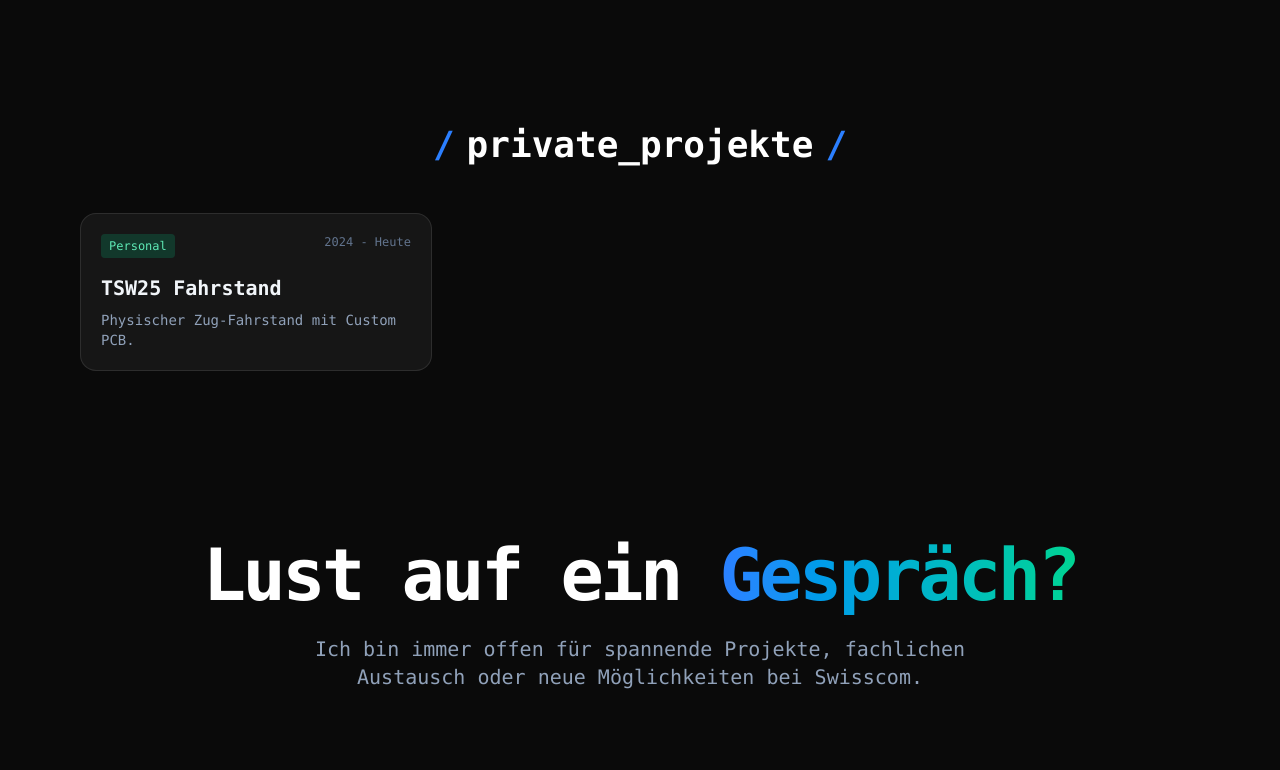
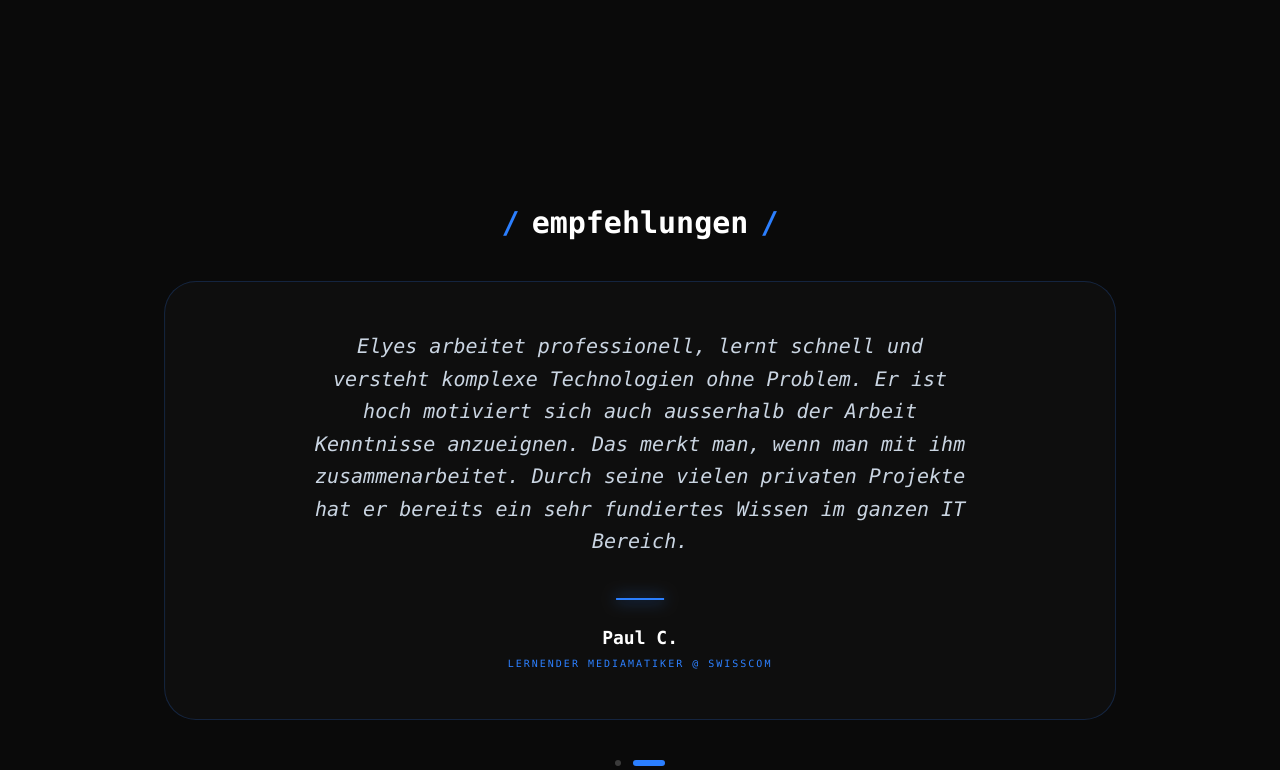
Before and after one commit to elyesghazel/portfolio, a React (Vite) app: page / in a window 1280 px wide. Shown: the part 2060-2830 px from the top of the page. Built offline with nearby package versions, Linux system fonts and the light colour scheme.

Commit message:
feat: Implement a new recommendations carousel, integrate Swisscom project timeline, and add associated project and testimonial data.

```diff
--- a/package.json
+++ b/package.json
@@ -12,6 +12,8 @@
   "dependencies": {
     "@tailwindcss/vite": "^4.1.18",
     "buffer": "^6.0.3",
+    "embla-carousel-autoplay": "^8.6.0",
+    "embla-carousel-react": "^8.6.0",
     "framer-motion": "^12.34.0",
     "gray-matter": "^4.0.3",
     "lucide-react": "^0.563.0",
--- a/src/App.tsx
+++ b/src/App.tsx
@@ -14,6 +14,7 @@ import {
   Route,
   useLocation,
 } from "react-router";
+import Recommendations from "./components/Recommendations";
 
 function MainContent() {
   const location = useLocation();
@@ -36,6 +37,10 @@ function MainContent() {
 
         <Reveal>
           <Skills />
+        </Reveal>
+
+        <Reveal>
+          <Recommendations />
         </Reveal>
 
         <section id="projects" className="w-full flex flex-col items-center">
--- /dev/null
+++ b/src/components/Recommendations.tsx
@@ -0,0 +1,117 @@
+import React, { useCallback, useEffect, useState } from "react";
+import useEmblaCarousel from "embla-carousel-react";
+import Autoplay from "embla-carousel-autoplay";
+import { ChevronLeft, ChevronRight } from "lucide-react";
+import { testimonials } from "../data/testimonials";
+import ReactMarkdown from "react-markdown";
+
+export default function Recommendations() {
+  const [emblaRef, emblaApi] = useEmblaCarousel({ loop: true }, [
+    Autoplay({ delay: 5000, stopOnInteraction: true }),
+  ]);
+
+  const [selectedIndex, setSelectedIndex] = useState(0);
+
+  const onSelect = useCallback(() => {
+    if (!emblaApi) return;
+    setSelectedIndex(emblaApi.selectedScrollSnap());
+  }, [emblaApi]);
+
+  useEffect(() => {
+    if (!emblaApi) return;
+    onSelect();
+    emblaApi.on("select", onSelect);
+  }, [emblaApi, onSelect]);
+
+  return (
+    <section className="w-full max-w-5xl mx-auto py-12 md:py-20 px-4 relative">
+      <div className="flex flex-col items-center mb-8 md:mb-10 text-center">
+        <h2 className="text-2xl md:text-3xl font-bold text-white flex items-center">
+          <span className="text-blue-500 mr-2 md:mr-3">/</span> empfehlungen
+          <span className="text-blue-500 ml-2 md:ml-3">/</span>
+        </h2>
+      </div>
+
+      <div className="relative group">
+        <div
+          className="overflow-hidden cursor-grab active:cursor-grabbing"
+          ref={emblaRef}
+        >
+          <div className="flex">
+            {testimonials.map((t, index) => (
+              <div
+                key={index}
+                className="flex-[0_0_100%] min-w-0 px-1 md:px-5"
+                style={
+                  {
+                    "--accent": `var(--color-${t.accentColor})`,
+                  } as React.CSSProperties
+                }
+              >
+                <div
+                  className="relative p-5 md:p-12 bg-white/[0.02] rounded-3xl md:rounded-4xl border transition-all duration-500 min-h-[320px] md:min-h-[400px] flex flex-col justify-center"
+                  style={{
+                    borderColor:
+                      "color-mix(in srgb, var(--accent), transparent 80%)",
+                  }}
+                >
+                  <div className="relative z-10 text-center">
+                    {/* Textgröße auf Mobile reduziert (text-base) */}
+                    <div className="text-base md:text-xl text-slate-300 italic leading-relaxed mb-6 md:mb-10 max-w-2xl mx-auto prose prose-invert prose-p:leading-relaxed">
+                      <ReactMarkdown>{t.content}</ReactMarkdown>
+                    </div>
+
+                    <div className="flex flex-col items-center mt-auto">
+                      <div
+                        className="w-8 md:w-12 h-[2px] mb-4 md:mb-6 shadow-[0_0_15px_var(--accent)]"
+                        style={{ backgroundColor: "var(--accent)" }}
+                      />
+                      <h4 className="text-white font-bold text-base md:text-lg">
+                        {t.author}
+                      </h4>
+                      <p
+                        className="text-[9px] md:text-[10px] font-mono uppercase tracking-[0.2em] mt-1"
+                        style={{ color: "var(--accent)" }}
+                      >
+                        {t.role}
+                      </p>
+                    </div>
+                  </div>
+                </div>
+              </div>
+            ))}
+          </div>
+        </div>
+
+        {/* Pfeile - Nur auf Desktop sichtbar (hidden md:block) */}
+        <button
+          onClick={() => emblaApi?.scrollPrev()}
+          className="absolute left-[-60px] top-1/2 -translate-y-1/2 p-3 rounded-full bg-white/5 border border-white/10 text-white hover:bg-white/10 transition-all opacity-0 group-hover:opacity-100 hidden md:block"
+        >
+          <ChevronLeft className="w-6 h-6" />
+        </button>
+        <button
+          onClick={() => emblaApi?.scrollNext()}
+          className="absolute right-[-60px] top-1/2 -translate-y-1/2 p-3 rounded-full bg-white/5 border border-white/10 text-white hover:bg-white/10 transition-all opacity-0 group-hover:opacity-100 hidden md:block"
+        >
+          <ChevronRight className="w-6 h-6" />
+        </button>
+      </div>
+
+      {/* Dots - etwas kompakter auf Mobile */}
+      <div className="flex justify-center gap-2 md:gap-3 mt-8 md:mt-10">
+        {testimonials.map((_, i) => (
+          <button
+            key={i}
+            onClick={() => emblaApi?.scrollTo(i)}
+            className={`h-1 md:h-1.5 rounded-full transition-all duration-300 ${
+              i === selectedIndex
+                ? "w-6 md:w-8 bg-blue-500"
+                : "w-1 md:w-1.5 bg-white/20"
+            }`}
+          />
+        ))}
+      </div>
+    </section>
+  );
+}
--- a/src/data/projects.ts
+++ b/src/data/projects.ts
@@ -1,4 +1,4 @@
-const modules = import.meta.glob("../markdown/*.md", {
+const modules = import.meta.glob("./projects/*.md", {
   query: "?raw",
   import: "default",
   eager: true,
--- /dev/null
+++ b/src/data/recommendations/paulb.md
@@ -0,0 +1,7 @@
+---
+author: "Paul B."
+role: "Lernender Informatiker @ Swisscom"
+color: "border-amber-500/30"
+---
+
+Elyes arbeitet sehr zuverlässig und ist für sein Alter sehr weit in seiner Entwicklung. Er ist motiviert, lernt schnell und hat ein gutes Verständnis für komplexe Technologien.
--- /dev/null
+++ b/src/data/recommendations/paulc.md
@@ -0,0 +1,7 @@
+---
+author: "Paul C."
+role: "Lernender Mediamatiker @ Swisscom"
+color: "border-blue-500/30"
+---
+
+Elyes arbeitet professionell, lernt schnell und versteht komplexe Technologien ohne Problem. Er ist hoch motiviert sich auch ausserhalb der Arbeit Kenntnisse anzueignen. Das merkt man, wenn man mit ihm zusammenarbeitet. Durch seine vielen privaten Projekte hat er bereits ein sehr fundiertes Wissen im ganzen IT Bereich.
--- /dev/null
+++ b/src/data/testimonials.ts
@@ -0,0 +1,57 @@
+// src/data/testimonials.ts
+
+export interface Testimonial {
+  author: string;
+  role: string;
+  content: string;
+  accentColor: string;
+}
+
+const modules = import.meta.glob("./recommendations/*.md", {
+  query: "?raw",
+  import: "default",
+  eager: true,
+});
+
+export const testimonials: Testimonial[] = Object.entries(modules).map(
+  ([path, content]) => {
+    const rawContent = content as string;
+
+    const match = rawContent.match(
+      /^---\r?\n([\s\S]*?)\r?\n---\r?\n([\s\S]*)$/,
+    );
+
+    if (!match) {
+      return {
+        author: "Unknown",
+        role: "",
+        accentColor: "border-white/10",
+        content: rawContent,
+      };
+    }
+
+    const yamlBlock = match[1];
+    const markdownBody = match[2];
+
+    const metadata: any = {};
+    yamlBlock.split("\n").forEach((line) => {
+      const [key, ...valueParts] = line.split(":");
+      if (key && valueParts.length > 0) {
+        metadata[key.trim()] = valueParts
+          .join(":")
+          .trim()
+          .replace(/^["']|["']$/g, "");
+      }
+    });
+
+    const pureColor =
+      metadata.color?.replace("border-", "").split("/")[0] || "blue-500";
+
+    return {
+      author: metadata.author || "Unknown",
+      role: metadata.role || "",
+      accentColor: pureColor,
+      content: markdownBody.trim(),
+    };
+  },
+);
```
Also changed, not shown: src/data/projects/swisscom-p1-minion.md (renamed from src/markdown/swisscom-p1-minion.md), src/data/projects/swisscom-p2-sitelab.md (renamed from src/markdown/swisscom-p2-sitelab.md), src/data/projects/tsw-controller.md (renamed from src/markdown/tsw-controller.md), 1 other file (tests, documents, lock files or other folders).
